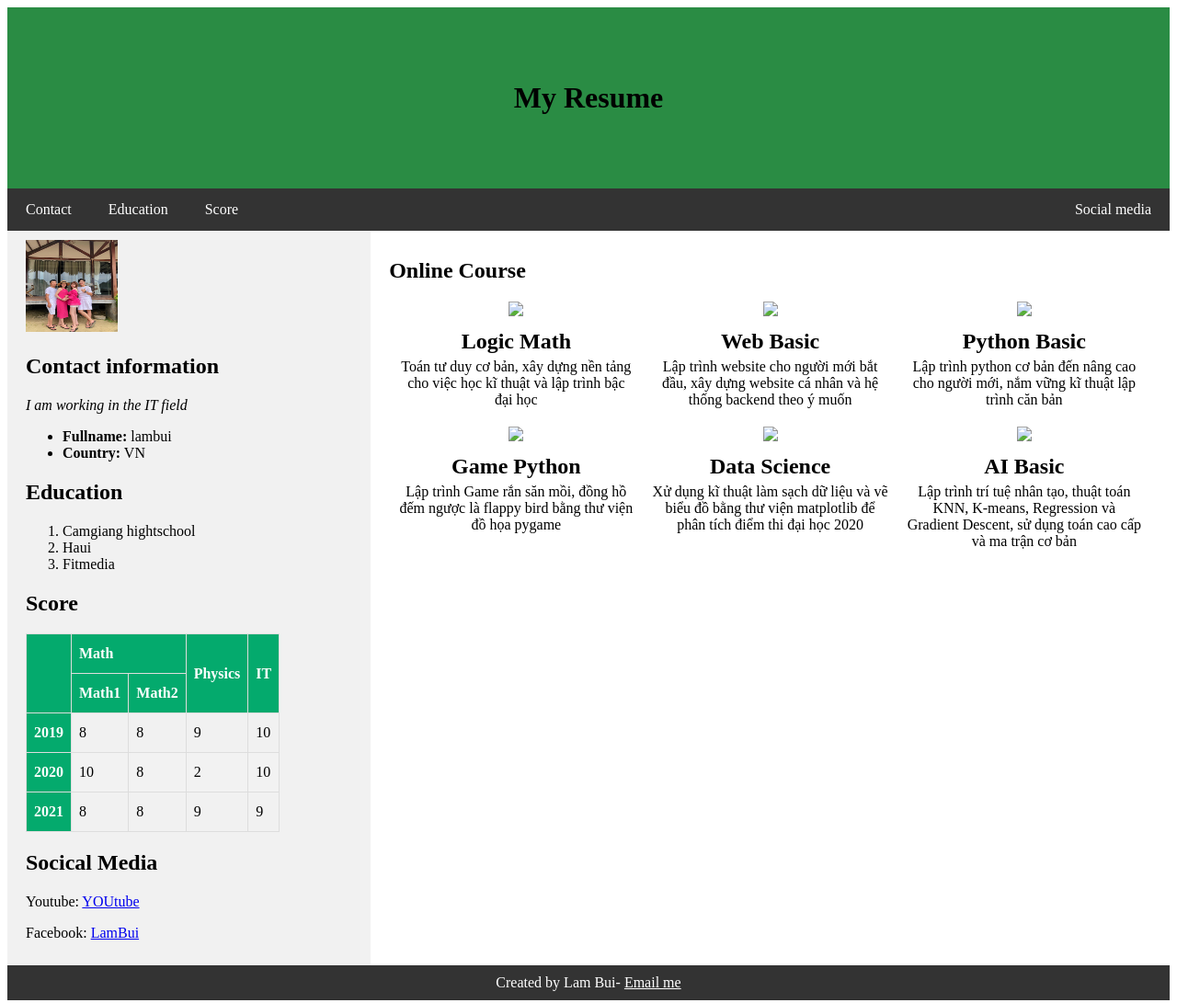
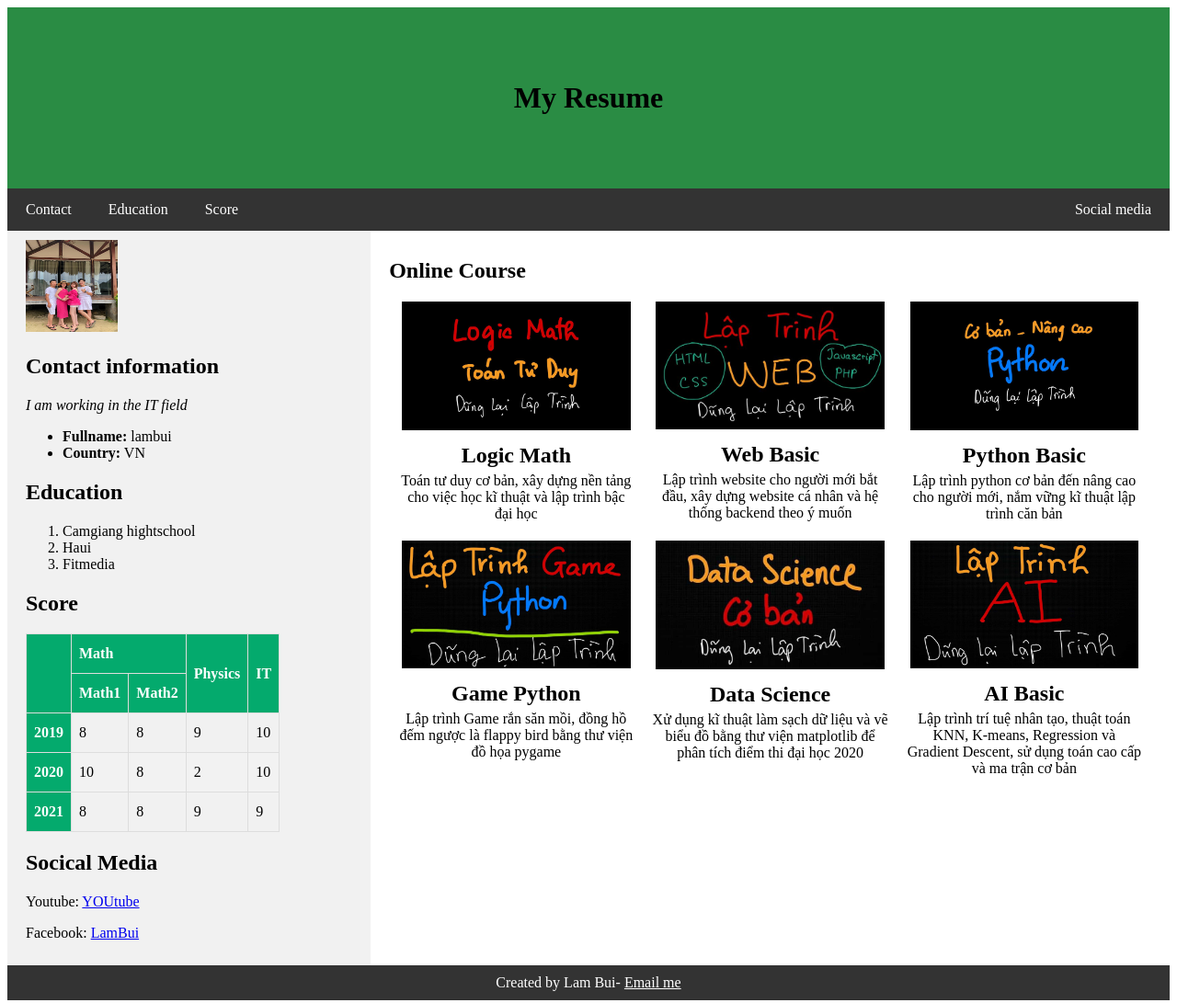
Before and after one commit to lambui123/lambuigithub., a plain HTML site: page index.html in a window 1280 px wide. Shown: the whole page at 92% size. Drawn offline with Linux system fonts and the light colour scheme; files whose address does not match are found by name.

Commit message:
Update index.html
Signed-off-by: lambui123 <89685054+lambui123@users.noreply.github.com>

```diff
--- a/index.html
+++ b/index.html
@@ -75,33 +75,33 @@
 			<h2>Online Course</h2>
 			<div id="course_container">
 				<div class="course_item">
-					<img class="course_img" src="../css/math.jpg">
+					<img class="course_img" src="math.jpg">
 					<div class="course_title">Logic Math</div>
 					<div class="course_desc">Toán tư duy cơ bản, xây dựng nền tảng cho việc học kĩ thuật và lập trình bậc đại học </div>
 				</div>
 				<div class="course_item">
-					<img class="course_img" src="../css/web.jpg">
+					<img class="course_img" src="web.jpg">
 					<div class="course_title">Web Basic</div>
 					<div class="course_desc">Lập trình website cho người mới bắt đầu, xây dựng website cá nhân và hệ thống backend theo ý muốn </div>
 				</div>
 
 				<div class="course_item">
-					<img class="course_img" src="../css/python.jpg">
+					<img class="course_img" src="python.jpg">
 					<div class="course_title">Python Basic</div>
 					<div class="course_desc">Lập trình python cơ bản đến nâng cao cho người mới, nắm vững kĩ thuật lập trình căn bản </div>
 				</div>
 				<div class="course_item">
-					<img class="course_img" src="../css/game.jpg">
+					<img class="course_img" src="game.jpg">
 					<div class="course_title">Game Python</div>
 					<div class="course_desc">Lập trình Game rắn săn mồi, đồng hồ đếm ngược là flappy bird bằng thư viện đồ họa pygame</div>
 				</div>
 				<div class="course_item">
-					<img class="course_img" src="../css/data.jpg">
+					<img class="course_img" src="data.jpg">
 					<div class="course_title">Data Science</div>
 					<div class="course_desc">Xử dụng kĩ thuật làm sạch dữ liệu và vẽ biểu đồ bằng thư viện matplotlib để phân tích điểm thi đại học 2020</div>
 				</div>
 				<div class="course_item">
-					<img class="course_img" src="../css/ai.jpg">
+					<img class="course_img" src="ai.jpg">
 					<div class="course_title">AI Basic</div>
 					<div class="course_desc">Lập trình trí tuệ nhân tạo, thuật toán KNN, K-means, Regression và Gradient Descent, sử dụng toán cao cấp và ma trận cơ bản</div>
 				</div>
```
